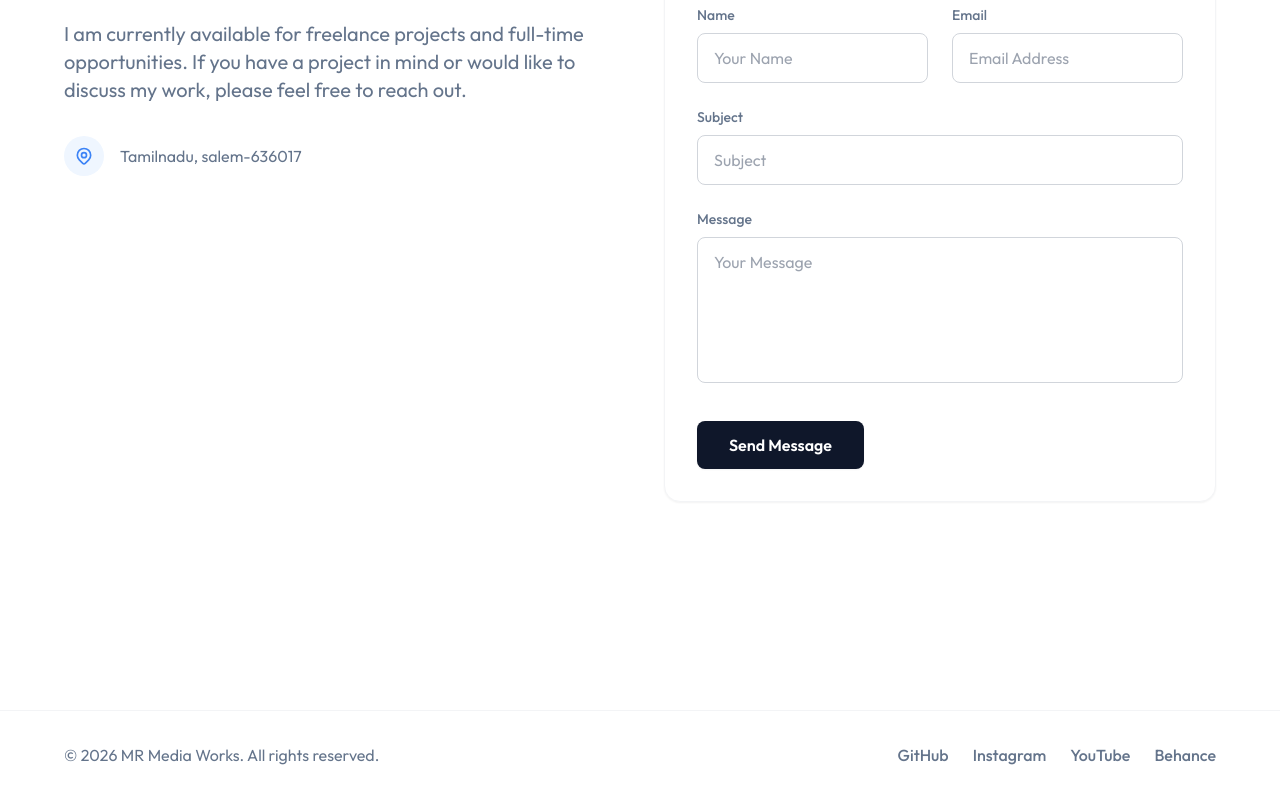
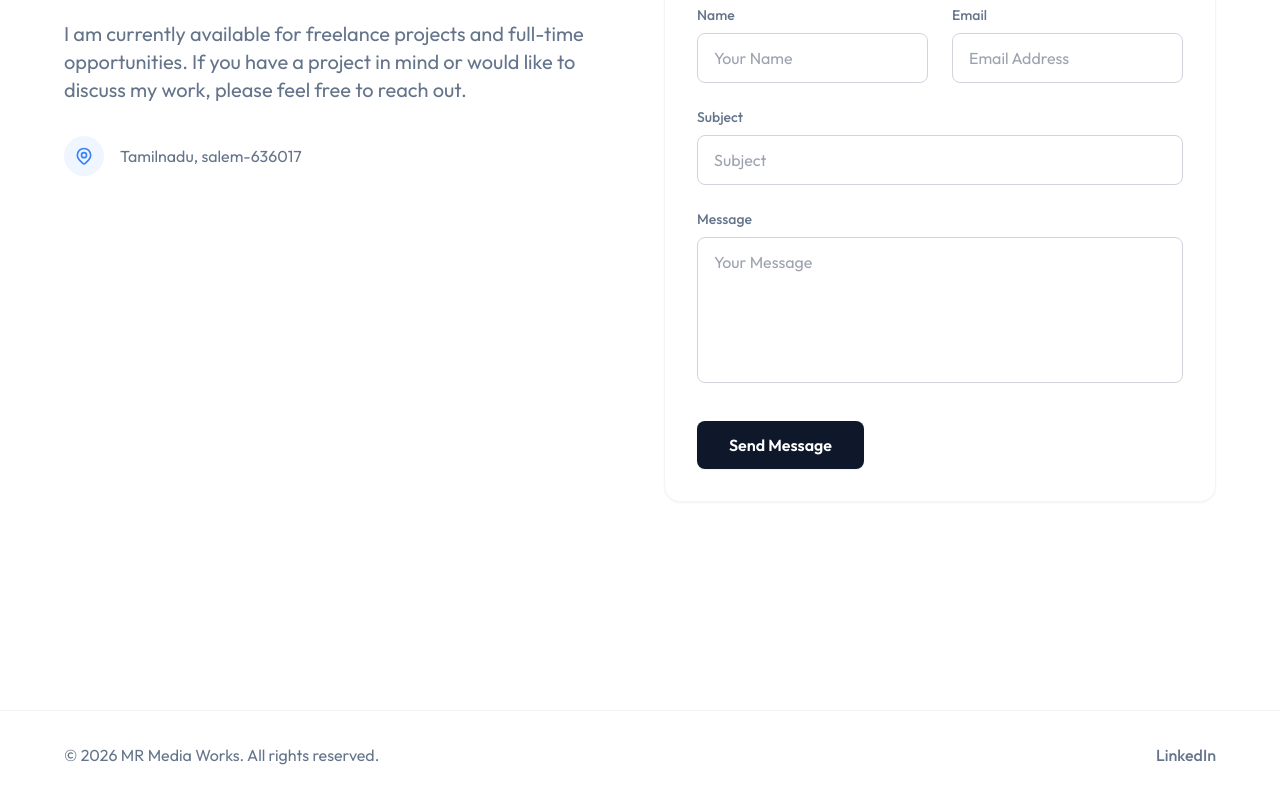
Before and after one commit to Mohanraj442/portfolio, a Next.js app: page / in a window 1280 px wide. Shown: the part 5435-6234 px from the top of the page. Built offline with nearby package versions, Linux system fonts and the light colour scheme; no server answers.

Commit message:
Update social links: removed GitHub, YouTube, Instagram, Behance; added LinkedIn

```diff
--- a/components/Footer.tsx
+++ b/components/Footer.tsx
@@ -15,10 +15,7 @@ export function Footer() {
       >
         <p className="text-base text-secondary">&copy; {new Date().getFullYear()} {siteConfig.name}. All rights reserved.</p>
         <div className="flex items-center gap-6 text-base">
-          <Link href={siteConfig.socials.github} className="text-secondary hover:text-accent font-medium transition-colors">GitHub</Link>
-          <Link href={siteConfig.socials.instagram} className="text-secondary hover:text-accent font-medium transition-colors">Instagram</Link>
-          <Link href={siteConfig.socials.youtube} className="text-secondary hover:text-accent font-medium transition-colors">YouTube</Link>
-          <Link href={siteConfig.socials.behance} className="text-secondary hover:text-accent font-medium transition-colors">Behance</Link>
+          <Link href={siteConfig.socials.linkedin} className="text-secondary hover:text-accent font-medium transition-colors">LinkedIn</Link>
         </div>
       </motion.div>
     </footer>
--- a/lib/siteConfig.ts
+++ b/lib/siteConfig.ts
@@ -11,9 +11,6 @@ export const siteConfig = {
   tools: ['Adobe Photoshop', 'Adobe Premiere Pro', 'Adobe After Effects'],
   socials: {
     email: 'mailto:',
-    instagram: '#',
-    youtube: '#',
-    behance: '#',
-    github: 'https://github.com/Mohanraj442'
+    linkedin: 'https://www.linkedin.com/in/mohanraj-r-39763a2a1/'
   }
 }
```
